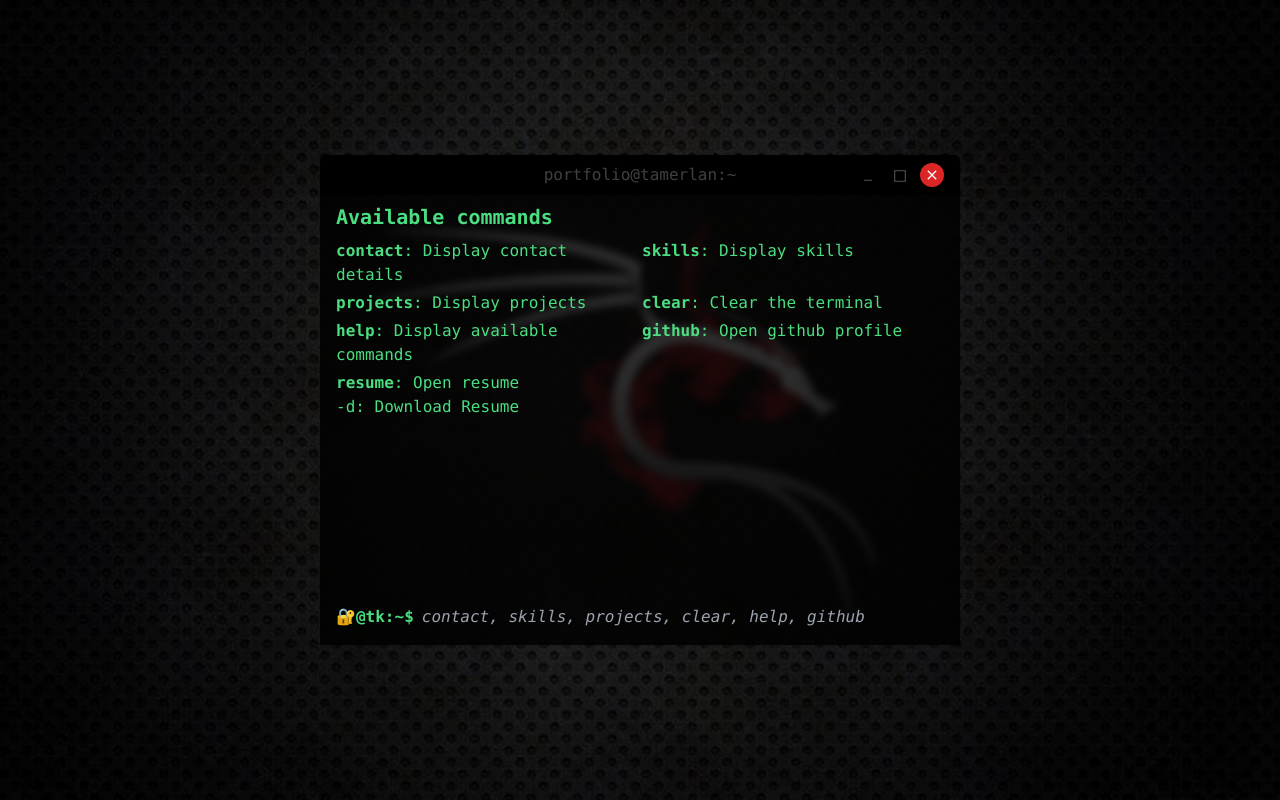
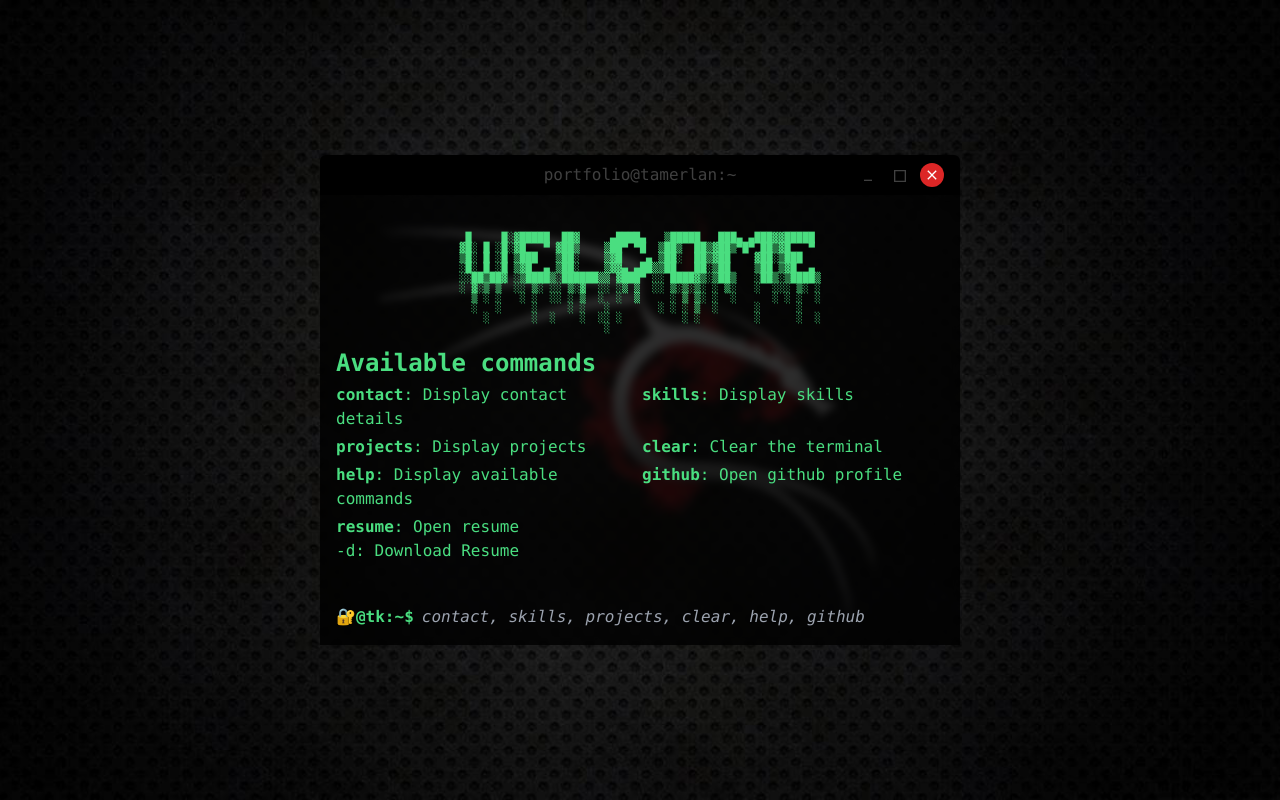
Before and after one commit to TamerlanK/portfolio-terminal, a React (Vite) app: page / in a window 1280 px wide. Built offline with nearby package versions, Linux system fonts and the light colour scheme.

Commit message:
refactor: useCommmandExecution

```diff
--- /dev/null
+++ b/src/components/About.tsx
@@ -0,0 +1,5 @@
+const About = () => {
+  return <div>About</div>
+}
+
+export default About
--- a/src/components/Contact.tsx
+++ b/src/components/Contact.tsx
@@ -9,7 +9,7 @@ import {
 const Contact = () => {
   return (
     <div>
-      <h3 className="text-xl font-semibold mb-2">Contact Details</h3>
+      <h3 className="text-2xl font-semibold my-1">Contact Details</h3>
       <ul className="space-y-1">
         <li className="flex items-center space-x-2">
           <AiOutlineMail className="inline-block" />
--- a/src/components/Help.tsx
+++ b/src/components/Help.tsx
@@ -3,7 +3,7 @@ import { commands, CommandType, Flag } from "../lib/commands"
 const Help = () => {
   return (
     <div>
-      <h3 className="font-bold text-xl mb-2">Available commands</h3>
+      <h3 className="font-bold text-2xl my-1">Available commands</h3>
       <div className="grid grid-cols-1 sm:grid-cols-2 gap-1">
         {commands.map((cmd: CommandType, index: number) => (
           <div key={index}>
--- a/src/components/Projects.tsx
+++ b/src/components/Projects.tsx
@@ -1,33 +1,48 @@
 import React, { useState, useEffect } from "react"
-
 import { Repo, getOwnRepos } from "../api/getOwnRepos"
 
 const Projects: React.FC = () => {
-  const [repos, setRepos] = useState<Repo[]>([])
+  const [repos, setRepos] = useState<Repo[] | null>(null)
+  const [loading, setLoading] = useState<boolean>(true)
+  const [error, setError] = useState<string | null>(null)
 
   useEffect(() => {
     const fetchRepos = async () => {
       try {
         const response = await getOwnRepos()
         setRepos(response)
+        setLoading(false)
       } catch (error) {
         console.error("Error fetching repositories:", error)
+        setError("Error fetching repositories. Please try again later.")
+        setLoading(false)
       }
     }
     fetchRepos()
   }, [])
 
-  if (!repos) return null
+  if (loading) {
+    return <div className="container mx-auto">Loading...</div>
+  }
+
+  if (error) {
+    return <div className="container mx-auto text-red-600">{error}</div>
+  }
+
+  if (!repos) {
+    return <div className="container mx-auto">No repositories found.</div>
+  }
 
   return (
     <div className="container mx-auto">
-      <h1 className="text-3xl font-bold my-4">My Repositories</h1>
-      <ul>
+      <h1 className="text-2xl font-bold my-1">My Repositories</h1>
+      <ul className="grid grid-cols-1 sm:grid-cols-2">
         {repos.map((repo) => (
-          <li key={repo.id} className="my-2">
+          <li key={repo.id} className="my-1">
             <a
               href={repo.html_url}
               className="text-blue-500 hover:underline"
+              rel="noopener noreferrer"
               target="_blank"
             >
               {repo.name}
--- a/src/hooks/useCommandExecution.tsx
+++ b/src/hooks/useCommandExecution.tsx
@@ -1,22 +1,33 @@
 import { useState } from "react"
 import { Contact, Help, Projects, Resume, Skills, Welcome } from "../components"
-import { COMMANDS, commands } from "../lib/commands"
+import { COMMANDS } from "../lib/commands"
 import { getClosestSuggestion, openGithub, parseFlags } from "../lib/utils"
 
 const MAX_OUTPUT_LENGTH = 20
 
 const useCommandExecution = () => {
-  const INITIAL_OUTPUT = [<Welcome />, <Help />].slice(1, 2) //TODO!: Reset back to original array
+  const INITIAL_OUTPUT = [<Welcome />, <Help />]
   const [output, setOutput] = useState<JSX.Element[]>(INITIAL_OUTPUT)
 
   const handleCommand = (command: string) => {
     const { baseCommand, flags } = parseFlags(command)
-    const exactMatch = commands.find((cmd) => cmd.name === baseCommand)
+    const matchedCommand = findMatchingCommand(baseCommand)
 
+    if (matchedCommand) {
+      executeMatchedCommand(matchedCommand, flags)
+    } else {
+      handleUnrecognizedCommand(command, baseCommand)
+    }
+  }
+
+  const findMatchingCommand = (baseCommand: string) => {
+    return Object.values(COMMANDS).find((cmd) => cmd === baseCommand)
+  }
+
+  const executeMatchedCommand = (command: string, flags: string[]) => {
     let newOutput: JSX.Element[] = []
 
-    if (exactMatch?.name) {
-      switch (exactMatch.name) {
+    switch (command) {
       case COMMANDS.CONTACT:
         newOutput.push(<Contact key={output.length + 1} />)
         break
@@ -41,16 +52,23 @@ const useCommandExecution = () => {
       default:
         break
     }
-    } else {
-      const closestSuggestion = getClosestSuggestion(baseCommand)
-      newOutput.push(
-        <div key={output.length + 1} className="text-red-600">
-          Command "{command}" not recognized.
-          {closestSuggestion && ` Did you mean ${closestSuggestion}?`}
-        </div>
-      )
+
+    appendToOutput(command, newOutput)
   }
 
+  const handleUnrecognizedCommand = (command: string, baseCommand: string) => {
+    const closestSuggestion = getClosestSuggestion(baseCommand)
+    const errorMessage = closestSuggestion
+      ? `Command "${command}" not recognized. Did you mean ${closestSuggestion}?`
+      : `Command "${command}" not recognized.`
+    appendToOutput(command, [
+      <div key={output.length + 1} className="text-red-600">
+        {errorMessage}
+      </div>,
+    ])
+  }
+
+  const appendToOutput = (command: string, newOutput: JSX.Element[]) => {
     const commandOutput = (
       <div key={output.length}>
         🔐<span className="font-bold">@tk:~</span>$ {command}
@@ -58,8 +76,10 @@ const useCommandExecution = () => {
       </div>
     )
 
-    setOutput([
-      ...output.slice(Math.max(0, output.length - MAX_OUTPUT_LENGTH + 1)),
+    setOutput((prevOutput) => [
+      ...prevOutput.slice(
+        Math.max(0, prevOutput.length - MAX_OUTPUT_LENGTH + 1)
+      ),
       commandOutput,
     ])
   }
```
Lines whose indentation alone changed are shown as unchanged.
